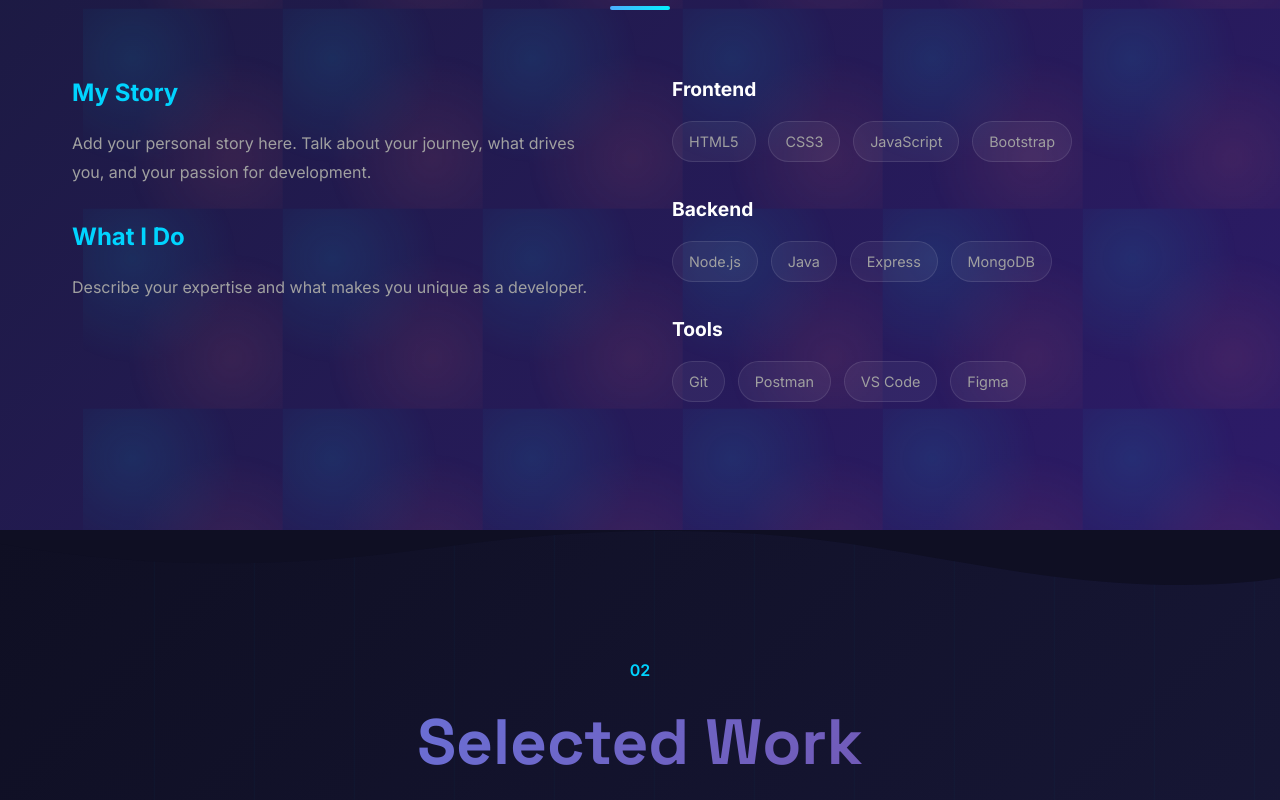
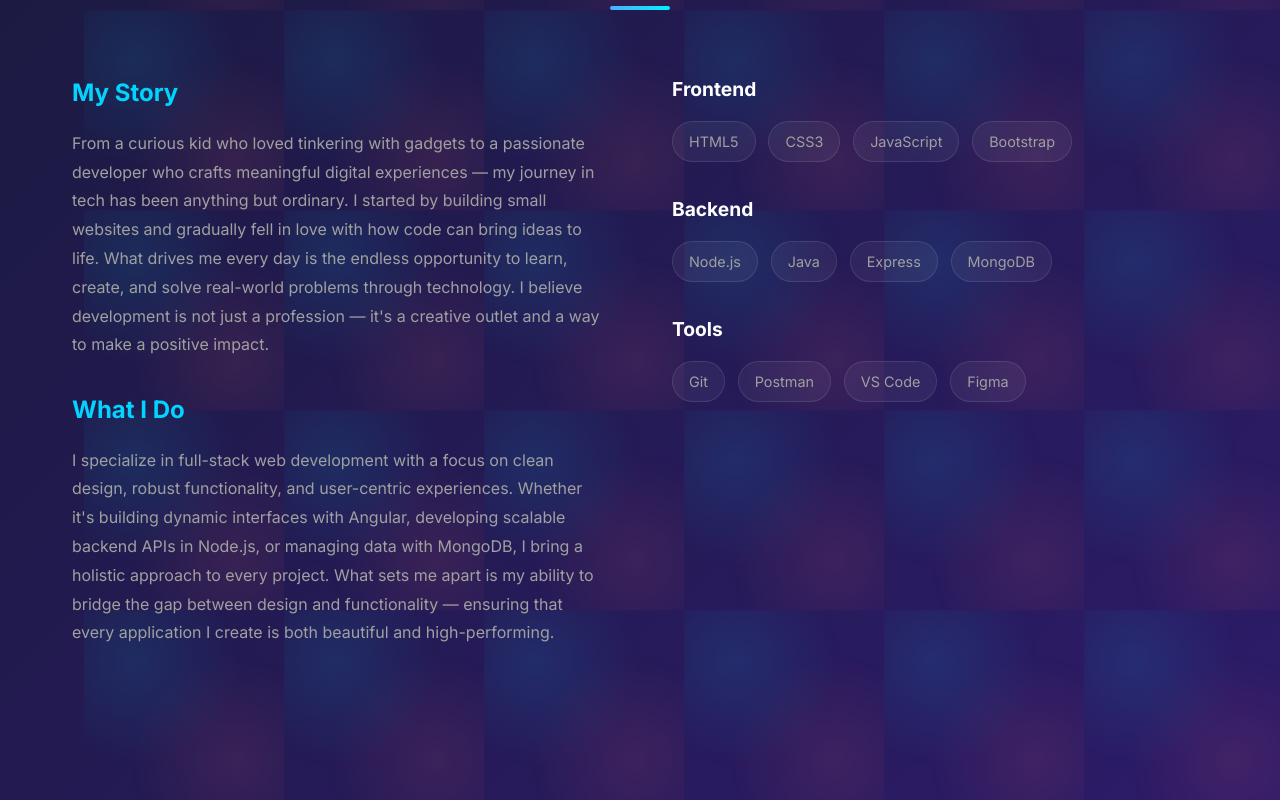
Before and after one commit to Karan-SinghRathore/Portfolio, a plain HTML site: page index.html in a window 1280 px wide. Shown: the part 1180-1980 px from the top of the page. Drawn offline with nearby package versions, Linux system fonts and the light colour scheme; animation ran at ten frames a second.

Commit message:
Added story

```diff
--- a/index.html
+++ b/index.html
@@ -166,11 +166,11 @@
                 <div class="about-text">
                     <div class="text-block">
                         <h3>My Story</h3>
-                        <p>Add your personal story here. Talk about your journey, what drives you, and your passion for development.</p>
+                        <p>From a curious kid who loved tinkering with gadgets to a passionate developer who crafts meaningful digital experiences — my journey in tech has been anything but ordinary. I started by building small websites and gradually fell in love with how code can bring ideas to life. What drives me every day is the endless opportunity to learn, create, and solve real-world problems through technology. I believe development is not just a profession — it's a creative outlet and a way to make a positive impact.</p>
                     </div>
                     <div class="text-block">
                         <h3>What I Do</h3>
-                        <p>Describe your expertise and what makes you unique as a developer.</p>
+                        <p>I specialize in full-stack web development with a focus on clean design, robust functionality, and user-centric experiences. Whether it's building dynamic interfaces with Angular, developing scalable backend APIs in Node.js, or managing data with MongoDB, I bring a holistic approach to every project. What sets me apart is my ability to bridge the gap between design and functionality — ensuring that every application I create is both beautiful and high-performing.</p>
                     </div>
                 </div>
 
```
